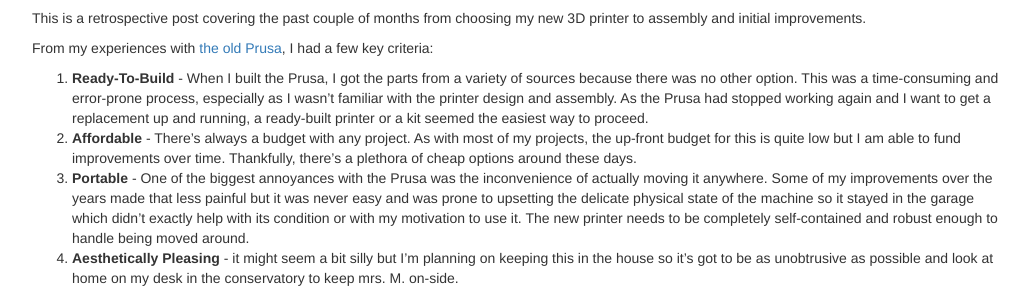
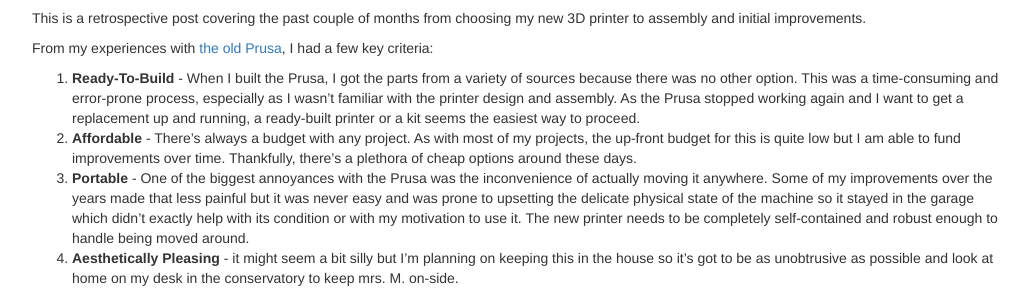
Before and after one commit to stuartm2/stuartm2.github.io, a Jekyll site: the page built from _posts/2016-05-22-say-hello-to-mr-kossel.md, in a window 1280 px wide and 900 px high. Shown: the part 458-746 px from the top of the window, without its empty margins (123-1156 px from the left). Built offline with Jekyll 4.4.1, drawn with Linux system fonts in a browser that asks for light colours; nearby versions of some CDN libraries.

Commit message:
Minor tense tweak to kossel post

```diff
--- a/_posts/2016-05-22-say-hello-to-mr-kossel.md
+++ b/_posts/2016-05-22-say-hello-to-mr-kossel.md
@@ -8,7 +8,7 @@ This is a retrospective post covering the past couple of months from choosing my
 
 From my experiences with [the old Prusa](the-king-is-dead.html), I had a few key criteria:
 
- 1. __Ready-To-Build__ - When I built the Prusa, I got the parts from a variety of sources because there was no other option.  This was a time-consuming and error-prone process, especially as I wasn't familiar with the printer design and assembly.  As the Prusa had stopped working again and I want to get a replacement up and running, a ready-built printer or a kit seemed the easiest way to proceed.
+ 1. __Ready-To-Build__ - When I built the Prusa, I got the parts from a variety of sources because there was no other option.  This was a time-consuming and error-prone process, especially as I wasn't familiar with the printer design and assembly.  As the Prusa stopped working again and I want to get a replacement up and running, a ready-built printer or a kit seems the easiest way to proceed.
  1. __Affordable__ - There's always a budget with any project.  As with most of my projects, the up-front budget for this is quite low but I am able to fund improvements over time.  Thankfully, there's a plethora of cheap options around these days.
  1. __Portable__ - One of the biggest annoyances with the Prusa was the inconvenience of actually moving it anywhere.  Some of my improvements over the years made that less painful but it was never easy and was prone to upsetting the delicate physical state of the machine so it stayed in the garage which didn't exactly help with its condition or with my motivation to use it.  The new printer needs to be completely self-contained and robust enough to handle being moved around.
  1. __Aesthetically Pleasing__ - it might seem a bit silly but I'm planning on keeping this in the house so it's got to be as unobtrusive as possible and look at home on my desk in the conservatory to keep mrs. M. on-side.
```
